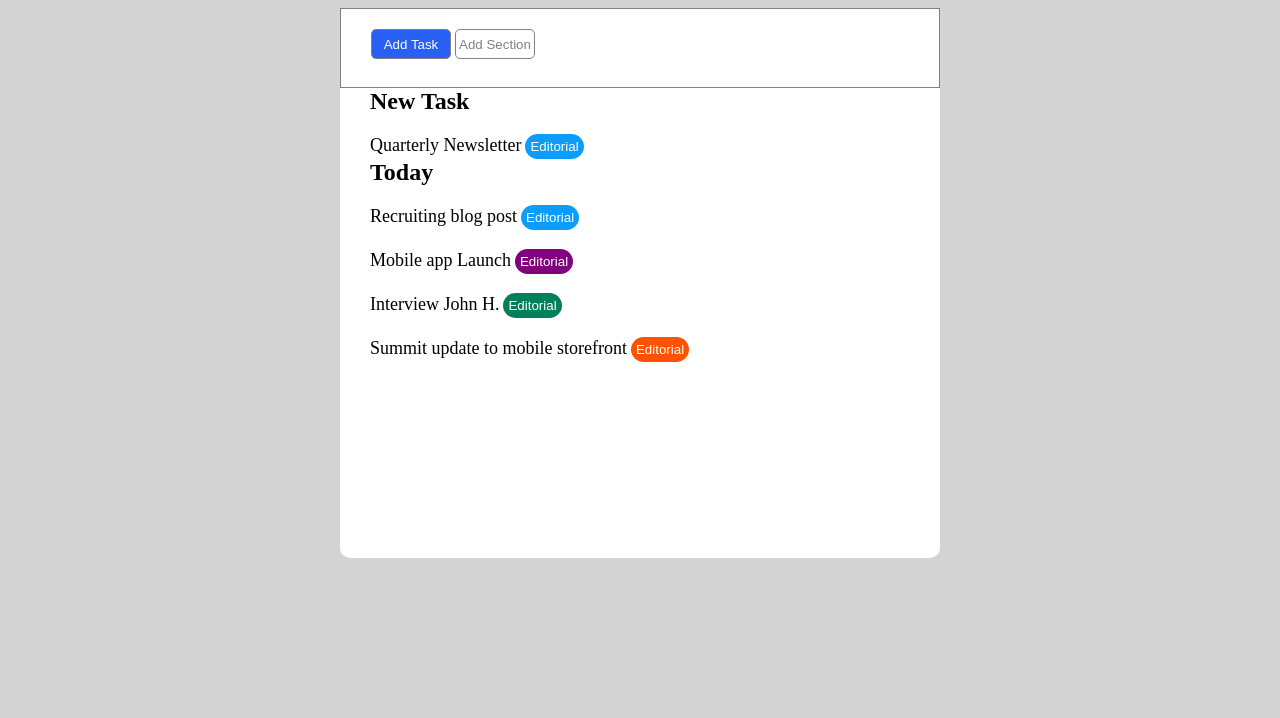
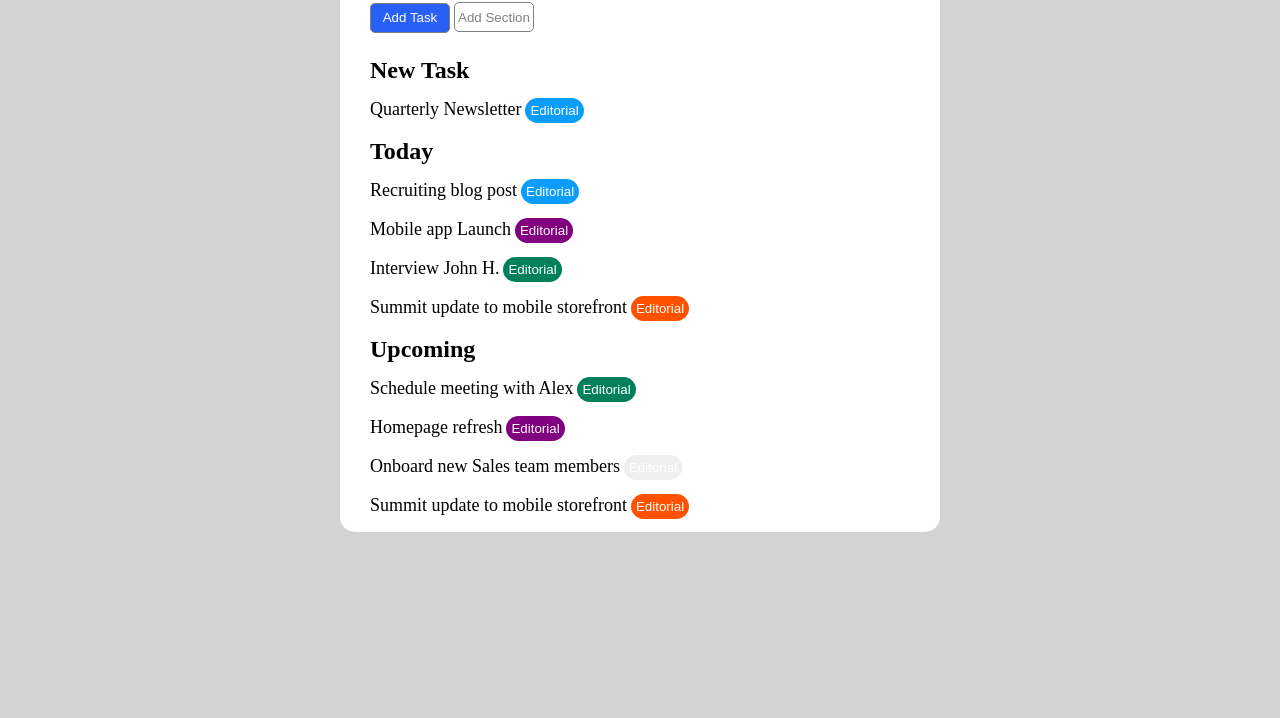
Before and after one commit to maino1997/html-css-toboolist, a plain HTML site: page index.html in a window 1280 px wide. Shown: the part 82-800 px from the top of the page. Drawn offline with Linux system fonts and the light colour scheme.

Commit message:
changed id and section margin

```diff
--- a/index.html
+++ b/index.html
@@ -10,13 +10,13 @@
     <title>Document</title>
 </head>
 <body>
-    <header>
+    <header id="header-top">
         <img src="logo-copia.png" alt="logo boolean">
         <h1>Toboolist</h1>
     </header>
 
     <div class="container">
-        <header>
+        <header id="header-bottom">
             <button class="selection" id="blue">Add Task</button>
             <button class="selection" id="grey">Add Section</button>
         </header>
@@ -50,6 +50,27 @@
                 </div>
             </section>
 
+            <section>
+                <h2>Upcoming</h2>
+                <div>
+                    <span class="descrizione">Schedule meeting with Alex</span>
+                    <button class="section-button" id="section-green">Editorial</button>
+                </div>
+                <div>
+                    <span class="descrizione">Homepage refresh</span>
+                    <button class="section-button" id="section-purple">Editorial</button>
+                </div>
+                <div>
+                    <span class="descrizione">Onboard new Sales team members</span>
+                    <button class="section-button" id="section-green2">Editorial</button>
+                </div>
+                <div>
+                    <span class="descrizione">Summit update to mobile storefront</span>
+                    <button class="section-button" id="section-orange">Editorial</button>
+                </div>
+
+            </section>
+
         </main>
     </div>
 
--- a/style.css
+++ b/style.css
@@ -12,7 +12,7 @@ body{
     background-color: lightgrey;
 }
 
-header{
+#header-top{
     background-color: white;
 }
 
@@ -29,14 +29,12 @@ h1, img{
     height: 550px;
     width: 600px;
     margin: 10px auto;
-    border-radius: 10px;
-
+    border-radius: 15px;
 }
 
-header{
-    height: 80px;
+#header-bottom{
+    height: 60px;
     width: 100%;
-    border: solid 1px grey;
     padding-top: 20px;
     padding-left: 30px;
 }
@@ -44,6 +42,8 @@ header{
 #blue{
     background-color: rgb(40, 95, 245);
     color: white;
+    line-height: 100%;
+    vertical-align: middle;
 }
 
 #grey{
@@ -63,9 +63,13 @@ main{
     padding-left: 30px;
 }
 
+section{
+    margin-top: 15px;
+}
+
 .descrizione{
     display: inline-block;
-    margin-top: 20px;
+    margin-top: 15px;
     margin-bottom: 0px;
     font-size: 18px;
 }
```
